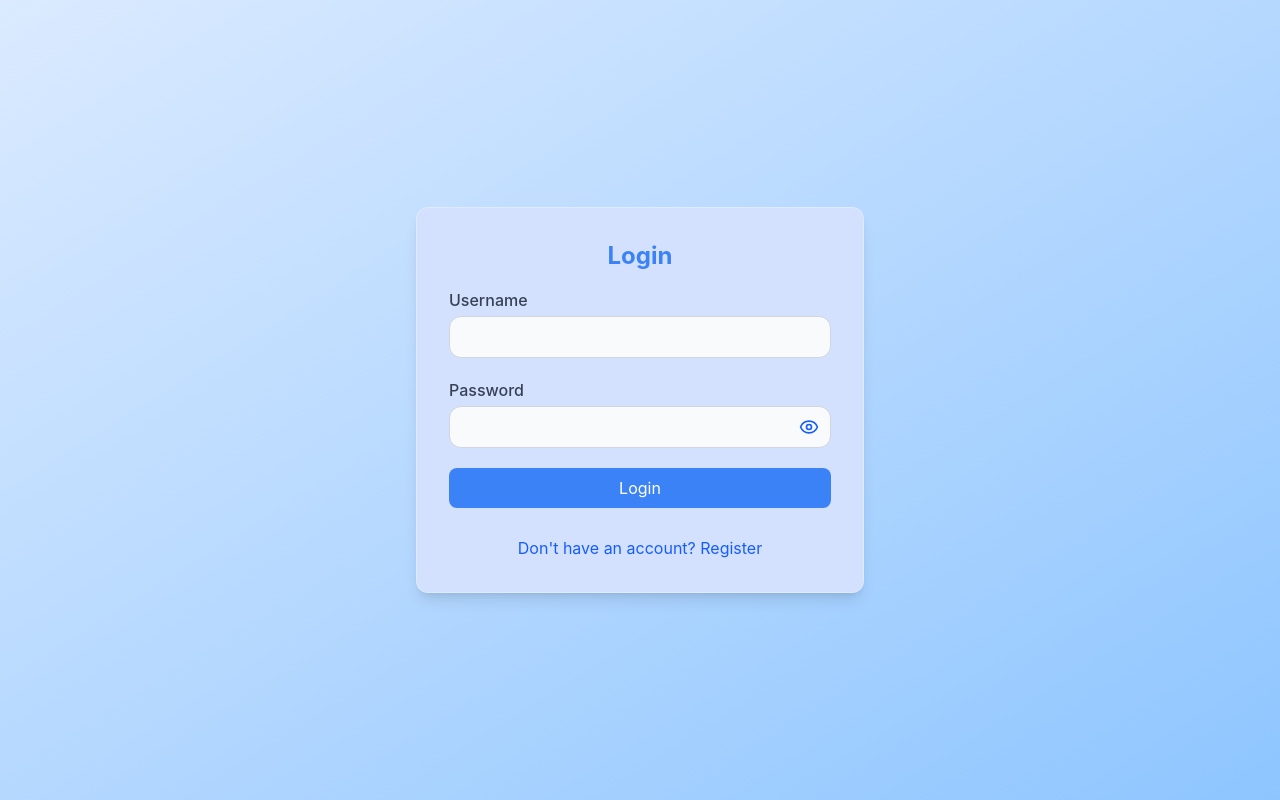
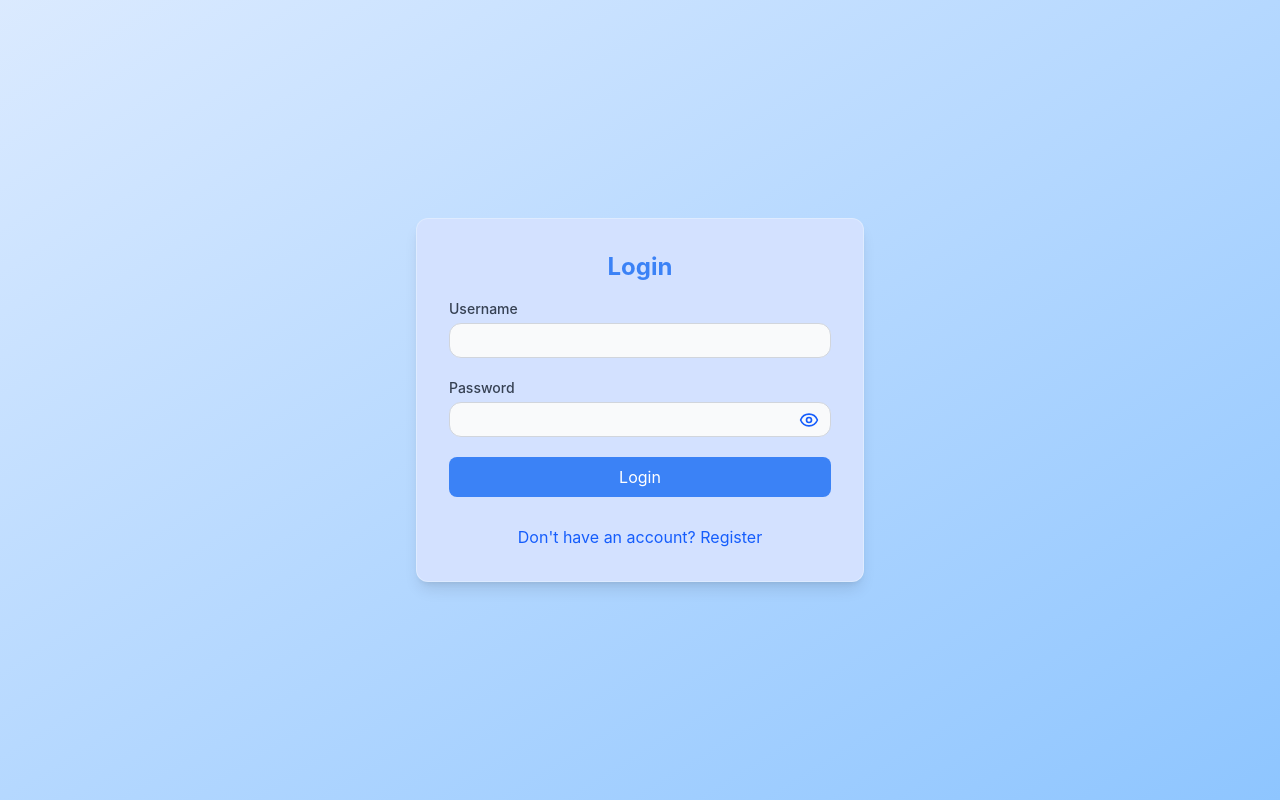
Before and after one commit to PeterKelemen2/VortexDL, a Vue app in the folder frontend/: page /login in a window 1280 px wide. Built offline with nearby package versions, Linux system fonts and the light colour scheme; no server answers.

Commit message:
Change label & input style

```diff
--- a/frontend/src/style.css
+++ b/frontend/src/style.css
@@ -52,11 +52,11 @@
   }
 
   label {
-    @apply block text-gray-700 mb-1 font-medium;
+    @apply block text-gray-700 mb-1 font-medium text-sm;
   }
 
   input {
-    @apply w-full px-4 py-2 rounded-xl border border-gray-300 focus:ring-2 focus:ring-blue-400 focus:outline-none bg-gray-50;
+    @apply w-full px-3 py-2 text-sm items-center leading-none rounded-xl border border-gray-300 focus:ring-2 focus:ring-blue-400 focus:outline-none bg-gray-50;
   }
 
   .card {
```
